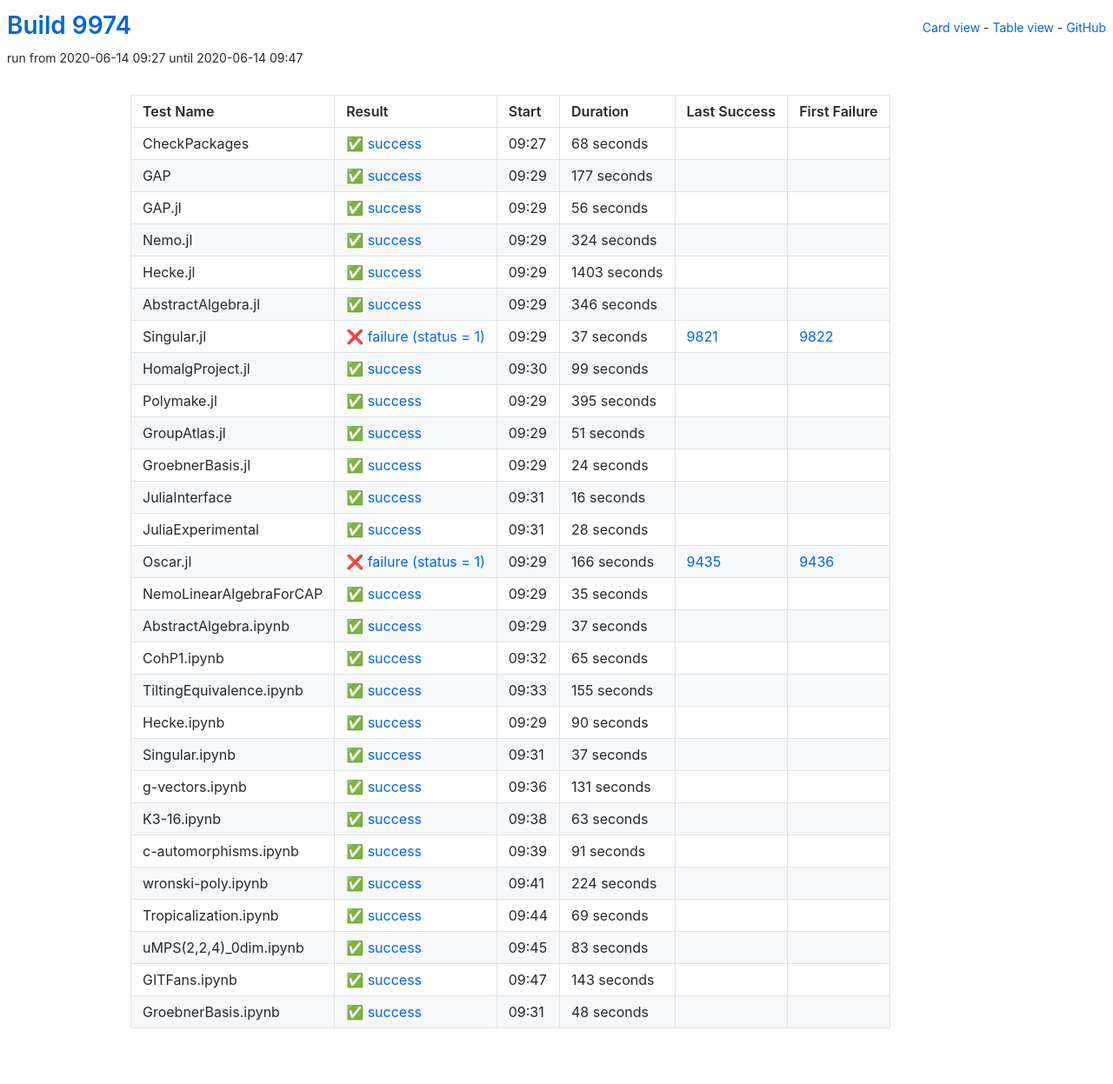
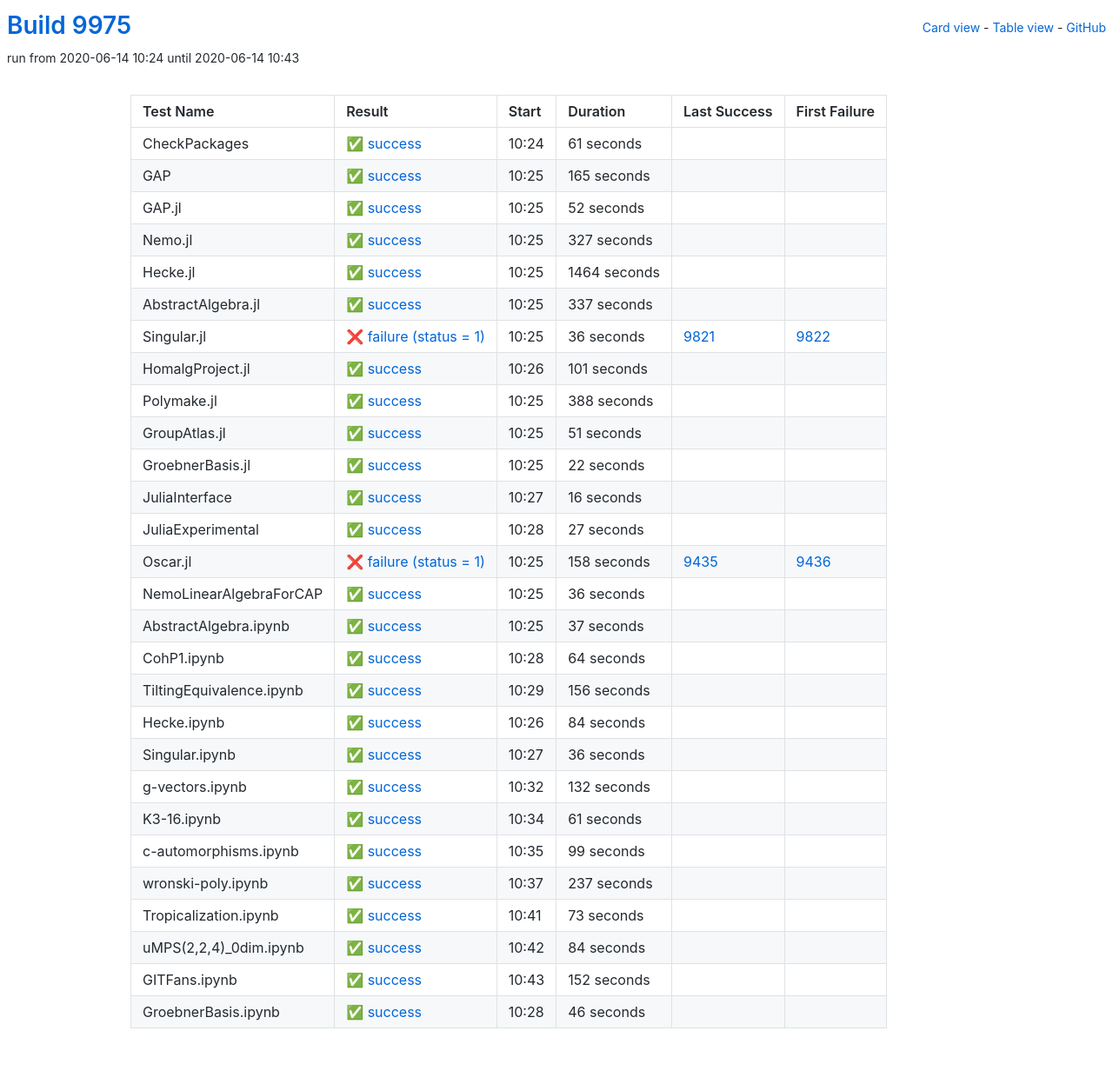
Before and after one commit to oscar-system/oscar-ci-status, a Jekyll site: the page built from table.html, in a window 1280 px wide. Shown: the whole page at 87% size. Built offline with Jekyll 4.4.1, drawn with Linux system fonts in a browser that asks for light colours.

Commit message:
Build #9975

```diff
--- a/_data/ci.yml
+++ b/_data/ci.yml
@@ -1,6 +1,6 @@
 ---
-build: 9974
-build_url: https://oscarci.mathematik.uni-kl.de/job/oscar/9974/
+build: 9975
+build_url: https://oscarci.mathematik.uni-kl.de/job/oscar/9975/
 job: oscar
 organization: oscar-system
 repo: oscar-ci-status
@@ -8,116 +8,116 @@ repourl: https://github.com/oscar-system/oscar-ci-status
 tests:
 - name: CheckPackages
   id: checkpackages
-  log: https://oscarci.mathematik.uni-kl.de/job/oscar/9974/artifact/logs/build-9974/CheckPackages.log
-  start: 2020-06-14 09:27
+  log: https://oscarci.mathematik.uni-kl.de/job/oscar/9975/artifact/logs/build-9975/CheckPackages.log
+  start: 2020-06-14 10:24
   success: true
   exitcode: 0
   status: success
-  duration: 68
+  duration: 61
   last_success: false
   last_success_url:
   first_failure: false
   first_failure_url:
 - name: GAP
   id: gap
-  log: https://oscarci.mathematik.uni-kl.de/job/oscar/9974/artifact/logs/build-9974/GAP.log
-  start: 2020-06-14 09:29
+  log: https://oscarci.mathematik.uni-kl.de/job/oscar/9975/artifact/logs/build-9975/GAP.log
+  start: 2020-06-14 10:25
   success: true
   exitcode: 0
   status: success
-  duration: 177
+  duration: 165
   last_success: false
   last_success_url:
   first_failure: false
   first_failure_url:
 - name: GAP.jl
   id: gap-jl
-  log: https://oscarci.mathematik.uni-kl.de/job/oscar/9974/artifact/logs/build-9974/GAP.jl.log
-  start: 2020-06-14 09:29
+  log: https://oscarci.mathematik.uni-kl.de/job/oscar/9975/artifact/logs/build-9975/GAP.jl.log
+  start: 2020-06-14 10:25
   success: true
   exitcode: 0
   status: success
-  duration: 56
+  duration: 52
   last_success: false
   last_success_url:
   first_failure: false
   first_failure_url:
 - name: Nemo.jl
   id: nemo-jl
-  log: https://oscarci.mathematik.uni-kl.de/job/oscar/9974/artifact/logs/build-9974/Nemo.jl.log
-  start: 2020-06-14 09:29
+  log: https://oscarci.mathematik.uni-kl.de/job/oscar/9975/artifact/logs/build-9975/Nemo.jl.log
+  start: 2020-06-14 10:25
   success: true
   exitcode: 0
   status: success
-  duration: 324
+  duration: 327
   last_success: false
   last_success_url:
   first_failure: false
   first_failure_url:
 - name: Hecke.jl
   id: hecke-jl
-  log: https://oscarci.mathematik.uni-kl.de/job/oscar/9974/artifact/logs/build-9974/Hecke.jl.log
-  start: 2020-06-14 09:29
+  log: https://oscarci.mathematik.uni-kl.de/job/oscar/9975/artifact/logs/build-9975/Hecke.jl.log
+  start: 2020-06-14 10:25
   success: true
   exitcode: 0
   status: success
-  duration: 1403
+  duration: 1464
   last_success: false
   last_success_url:
   first_failure: false
   first_failure_url:
 - name: AbstractAlgebra.jl
   id: abstractalgebra-jl
-  log: https://oscarci.mathematik.uni-kl.de/job/oscar/9974/artifact/logs/build-9974/AbstractAlgebra.jl.log
-  start: 2020-06-14 09:29
+  log: https://oscarci.mathematik.uni-kl.de/job/oscar/9975/artifact/logs/build-9975/AbstractAlgebra.jl.log
+  start: 2020-06-14 10:25
   success: true
   exitcode: 0
   status: success
-  duration: 346
+  duration: 337
   last_success: false
   last_success_url:
   first_failure: false
   first_failure_url:
 - name: Singular.jl
   id: singular-jl
-  log: https://oscarci.mathematik.uni-kl.de/job/oscar/9974/artifact/logs/build-9974/Singular.jl.log
-  start: 2020-06-14 09:29
+  log: https://oscarci.mathematik.uni-kl.de/job/oscar/9975/artifact/logs/build-9975/Singular.jl.log
+  start: 2020-06-14 10:25
   success: false
   exitcode: 1
   status: failure
-  duration: 37
+  duration: 36
   last_success: 9821
   last_success_url: https://oscarci.mathematik.uni-kl.de/job/oscar/9821/
   first_failure: 9822
   first_failure_url: https://oscarci.mathematik.uni-kl.de/job/oscar/9822/
 - name: HomalgProject.jl
   id: homalgproject-jl
-  log: https://oscarci.mathematik.uni-kl.de/job/oscar/9974/artifact/logs/build-9974/HomalgProject.jl.log
-  start: 2020-06-14 09:30
+  log: https://oscarci.mathematik.uni-kl.de/job/oscar/9975/artifact/logs/build-9975/HomalgProject.jl.log
+  start: 2020-06-14 10:26
   success: true
   exitcode: 0
   status: success
-  duration: 99
+  duration: 101
   last_success: false
   last_success_url:
   first_failure: false
   first_failure_url:
 - name: Polymake.jl
   id: polymake-jl
-  log: https://oscarci.mathematik.uni-kl.de/job/oscar/9974/artifact/logs/build-9974/Polymake.jl.log
-  start: 2020-06-14 09:29
+  log: https://oscarci.mathematik.uni-kl.de/job/oscar/9975/artifact/logs/build-9975/Polymake.jl.log
+  start: 2020-06-14 10:25
   success: true
   exitcode: 0
   status: success
-  duration: 395
+  duration: 388
   last_success: false
   last_success_url:
   first_failure: false
   first_failure_url:
 - name: GroupAtlas.jl
   id: groupatlas-jl
-  log: https://oscarci.mathematik.uni-kl.de/job/oscar/9974/artifact/logs/build-9974/GroupAtlas.jl.log
-  start: 2020-06-14 09:29
+  log: https://oscarci.mathematik.uni-kl.de/job/oscar/9975/artifact/logs/build-9975/GroupAtlas.jl.log
+  start: 2020-06-14 10:25
   success: true
   exitcode: 0
   status: success
@@ -128,20 +128,20 @@ tests:
   first_failure_url:
 - name: GroebnerBasis.jl
   id: groebnerbasis-jl
-  log: https://oscarci.mathematik.uni-kl.de/job/oscar/9974/artifact/logs/build-9974/GroebnerBasis.jl.log
-  start: 2020-06-14 09:29
+  log: https://oscarci.mathematik.uni-kl.de/job/oscar/9975/artifact/logs/build-9975/GroebnerBasis.jl.log
+  start: 2020-06-14 10:25
   success: true
   exitcode: 0
   status: success
-  duration: 24
+  duration: 22
   last_success: false
   last_success_url:
   first_failure: false
   first_failure_url:
 - name: JuliaInterface
   id: juliainterface
-  log: https://oscarci.mathematik.uni-kl.de/job/oscar/9974/artifact/logs/build-9974/JuliaInterface.log
-  start: 2020-06-14 09:31
+  log: https://oscarci.mathematik.uni-kl.de/job/oscar/9975/artifact/logs/build-9975/JuliaInterface.log
+  start: 2020-06-14 10:27
   success: true
   exitcode: 0
   status: success
@@ -152,44 +152,44 @@ tests:
   first_failure_url:
 - name: JuliaExperimental
   id: juliaexperimental
-  log: https://oscarci.mathematik.uni-kl.de/job/oscar/9974/artifact/logs/build-9974/JuliaExperimental.log
-  start: 2020-06-14 09:31
+  log: https://oscarci.mathematik.uni-kl.de/job/oscar/9975/artifact/logs/build-9975/JuliaExperimental.log
+  start: 2020-06-14 10:28
   success: true
   exitcode: 0
   status: success
-  duration: 28
+  duration: 27
   last_success: false
   last_success_url:
   first_failure: false
   first_failure_url:
 - name: Oscar.jl
   id: oscar-jl
-  log: https://oscarci.mathematik.uni-kl.de/job/oscar/9974/artifact/logs/build-9974/Oscar.jl.log
-  start: 2020-06-14 09:29
+  log: https://oscarci.mathematik.uni-kl.de/job/oscar/9975/artifact/logs/build-9975/Oscar.jl.log
+  start: 2020-06-14 10:25
   success: false
   exitcode: 1
   status: failure
-  duration: 166
+  duration: 158
   last_success: 9435
   last_success_url: https://oscarci.mathematik.uni-kl.de/job/oscar/9435/
   first_failure: 9436
   first_failure_url: https://oscarci.mathematik.uni-kl.de/job/oscar/9436/
 - name: NemoLinearAlgebraForCAP
   id: nemolinearalgebraforcap
-  log: https://oscarci.mathematik.uni-kl.de/job/oscar/9974/artifact/logs/build-9974/NemoLinearAlgebraForCAP.log
-  start: 2020-06-14 09:29
+  log: https://oscarci.mathematik.uni-kl.de/job/oscar/9975/artifact/logs/build-9975/NemoLinearAlgebraForCAP.log
+  start: 2020-06-14 10:25
   success: true
   exitcode: 0
   status: success
-  duration: 35
+  duration: 36
   last_success: false
   last_success_url:
   first_failure: false
   first_failure_url:
 - name: AbstractAlgebra.ipynb
   id: abstractalgebra-ipynb
-  log: https://oscarci.mathematik.uni-kl.de/job/oscar/9974/artifact/logs/build-9974/AbstractAlgebra.ipynb.log
-  start: 2020-06-14 09:29
+  log: https://oscarci.mathematik.uni-kl.de/job/oscar/9975/artifact/logs/build-9975/AbstractAlgebra.ipynb.log
+  start: 2020-06-14 10:25
   success: true
   exitcode: 0
   status: success
@@ -200,144 +200,144 @@ tests:
   first_failure_url:
 - name: CohP1.ipynb
   id: cohp1-ipynb
-  log: https://oscarci.mathematik.uni-kl.de/job/oscar/9974/artifact/logs/build-9974/CohP1.ipynb.log
-  start: 2020-06-14 09:32
+  log: https://oscarci.mathematik.uni-kl.de/job/oscar/9975/artifact/logs/build-9975/CohP1.ipynb.log
+  start: 2020-06-14 10:28
   success: true
   exitcode: 0
   status: success
-  duration: 65
+  duration: 64
   last_success: false
   last_success_url:
   first_failure: false
   first_failure_url:
 - name: TiltingEquivalence.ipynb
   id: tiltingequivalence-ipynb
-  log: https://oscarci.mathematik.uni-kl.de/job/oscar/9974/artifact/logs/build-9974/TiltingEquivalence.ipynb.log
-  start: 2020-06-14 09:33
+  log: https://oscarci.mathematik.uni-kl.de/job/oscar/9975/artifact/logs/build-9975/TiltingEquivalence.ipynb.log
+  start: 2020-06-14 10:29
   success: true
   exitcode: 0
   status: success
-  duration: 155
+  duration: 156
   last_success: false
   last_success_url:
   first_failure: false
   first_failure_url:
 - name: Hecke.ipynb
   id: hecke-ipynb
-  log: https://oscarci.mathematik.uni-kl.de/job/oscar/9974/artifact/logs/build-9974/Hecke.ipynb.log
-  start: 2020-06-14 09:29
+  log: https://oscarci.mathematik.uni-kl.de/job/oscar/9975/artifact/logs/build-9975/Hecke.ipynb.log
+  start: 2020-06-14 10:26
   success: true
   exitcode: 0
   status: success
-  duration: 90
+  duration: 84
   last_success: false
   last_success_url:
   first_failure: false
   first_failure_url:
 - name: Singular.ipynb
   id: singular-ipynb
-  log: https://oscarci.mathematik.uni-kl.de/job/oscar/9974/artifact/logs/build-9974/Singular.ipynb.log
-  start: 2020-06-14 09:31
+  log: https://oscarci.mathematik.uni-kl.de/job/oscar/9975/artifact/logs/build-9975/Singular.ipynb.log
+  start: 2020-06-14 10:27
   success: true
   exitcode: 0
   status: success
-  duration: 37
+  duration: 36
   last_success: false
   last_success_url:
   first_failure: false
   first_failure_url:
 - name: g-vectors.ipynb
   id: g-vectors-ipynb
-  log: https://oscarci.mathematik.uni-kl.de/job/oscar/9974/artifact/logs/build-9974/g-vectors.ipynb.log
-  start: 2020-06-14 09:36
+  log: https://oscarci.mathematik.uni-kl.de/job/oscar/9975/artifact/logs/build-9975/g-vectors.ipynb.log
+  start: 2020-06-14 10:32
   success: true
   exitcode: 0
   status: success
-  duration: 131
+  duration: 132
   last_success: false
   last_success_url:
   first_failure: false
   first_failure_url:
 - name: K3-16.ipynb
   id: k3-16-ipynb
-  log: https://oscarci.mathematik.uni-kl.de/job/oscar/9974/artifact/logs/build-9974/K3-16.ipynb.log
-  start: 2020-06-14 09:38
+  log: https://oscarci.mathematik.uni-kl.de/job/oscar/9975/artifact/logs/build-9975/K3-16.ipynb.log
+  start: 2020-06-14 10:34
   success: true
   exitcode: 0
   status: success
-  duration: 63
+  duration: 61
   last_success: false
   last_success_url:
   first_failure: false
   first_failure_url:
 - name: c-automorphisms.ipynb
   id: c-automorphisms-ipynb
-  log: https://oscarci.mathematik.uni-kl.de/job/oscar/9974/artifact/logs/build-9974/c-automorphisms.ipynb.log
-  start: 2020-06-14 09:39
+  log: https://oscarci.mathematik.uni-kl.de/job/oscar/9975/artifact/logs/build-9975/c-automorphisms.ipynb.log
+  start: 2020-06-14 10:35
   success: true
   exitcode: 0
   status: success
-  duration: 91
+  duration: 99
   last_success: false
   last_success_url:
   first_failure: false
   first_failure_url:
 - name: wronski-poly.ipynb
   id: wronski-poly-ipynb
-  log: https://oscarci.mathematik.uni-kl.de/job/oscar/9974/artifact/logs/build-9974/wronski-poly.ipynb.log
-  start: 2020-06-14 09:41
+  log: https://oscarci.mathematik.uni-kl.de/job/oscar/9975/artifact/logs/build-9975/wronski-poly.ipynb.log
+  start: 2020-06-14 10:37
   success: true
   exitcode: 0
   status: success
-  duration: 224
+  duration: 237
   last_success: false
   last_success_url:
   first_failure: false
   first_failure_url:
 - name: Tropicalization.ipynb
   id: tropicalization-ipynb
-  log: https://oscarci.mathematik.uni-kl.de/job/oscar/9974/artifact/logs/build-9974/Tropicalization.ipynb.log
-  start: 2020-06-14 09:44
+  log: https://oscarci.mathematik.uni-kl.de/job/oscar/9975/artifact/logs/build-9975/Tropicalization.ipynb.log
+  start: 2020-06-14 10:41
   success: true
   exitcode: 0
   status: success
-  duration: 69
+  duration: 73
   last_success: false
   last_success_url:
   first_failure: false
   first_failure_url:
 - name: uMPS(2,2,4)_0dim.ipynb
   id: umps-2-2-4-0dim-ipynb
-  log: https://oscarci.mathematik.uni-kl.de/job/oscar/9974/artifact/logs/build-9974/uMPS-2-2-4-_0dim.ipynb.log
-  start: 2020-06-14 09:45
+  log: https://oscarci.mathematik.uni-kl.de/job/oscar/9975/artifact/logs/build-9975/uMPS-2-2-4-_0dim.ipynb.log
+  start: 2020-06-14 10:42
   success: true
   exitcode: 0
   status: success
-  duration: 83
+  duration: 84
   last_success: false
   last_success_url:
   first_failure: false
   first_failure_url:
 - name: GITFans.ipynb
   id: gitfans-ipynb
-  log: https://oscarci.mathematik.uni-kl.de/job/oscar/9974/artifact/logs/build-9974/GITFans.ipynb.log
-  start: 2020-06-14 09:47
+  log: https://oscarci.mathematik.uni-kl.de/job/oscar/9975/artifact/logs/build-9975/GITFans.ipynb.log
+  start: 2020-06-14 10:43
   success: true
   exitcode: 0
   status: success
-  duration: 143
+  duration: 152
   last_success: false
   last_success_url:
   first_failure: false
   first_failure_url:
 - name: GroebnerBasis.ipynb
   id: groebnerbasis-ipynb
-  log: https://oscarci.mathematik.uni-kl.de/job/oscar/9974/artifact/logs/build-9974/GroebnerBasis.ipynb.log
-  start: 2020-06-14 09:31
+  log: https://oscarci.mathematik.uni-kl.de/job/oscar/9975/artifact/logs/build-9975/GroebnerBasis.ipynb.log
+  start: 2020-06-14 10:28
   success: true
   exitcode: 0
   status: success
-  duration: 48
+  duration: 46
   last_success: false
   last_success_url:
   first_failure: false
```
Also changed, not shown: README.md.
